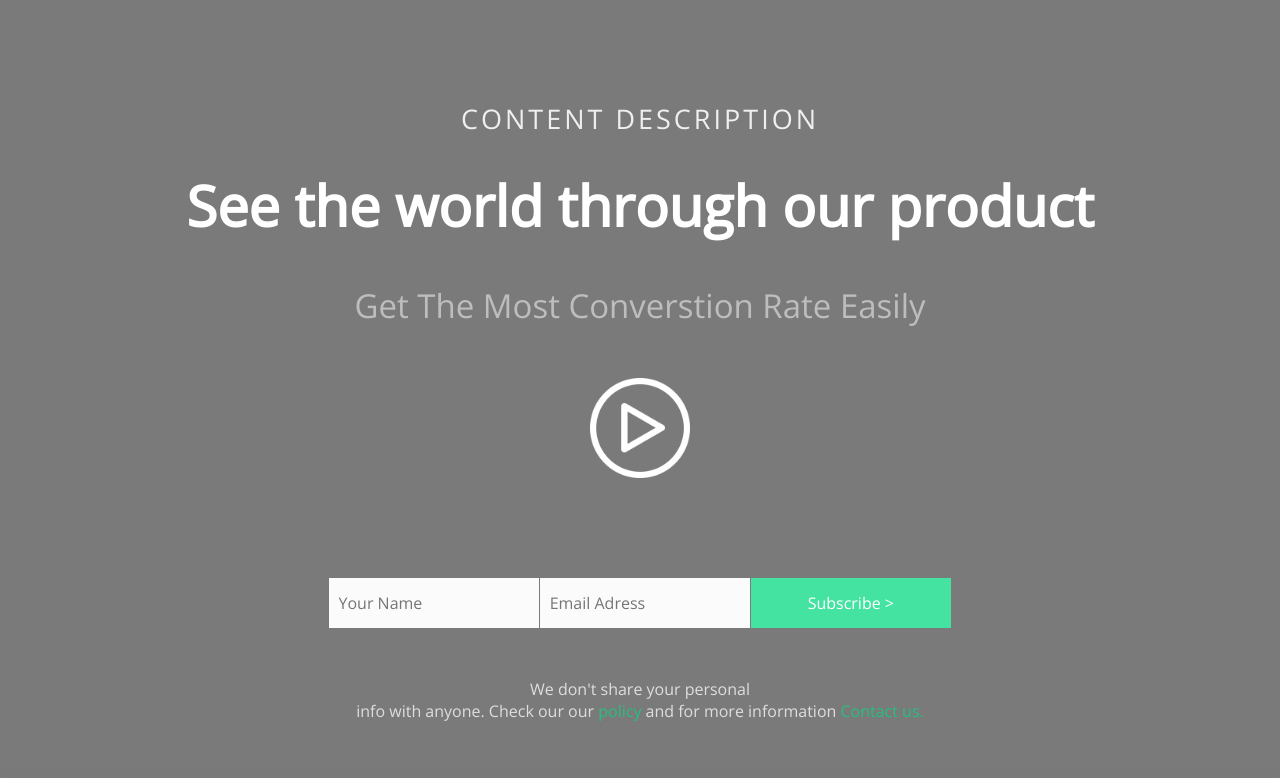
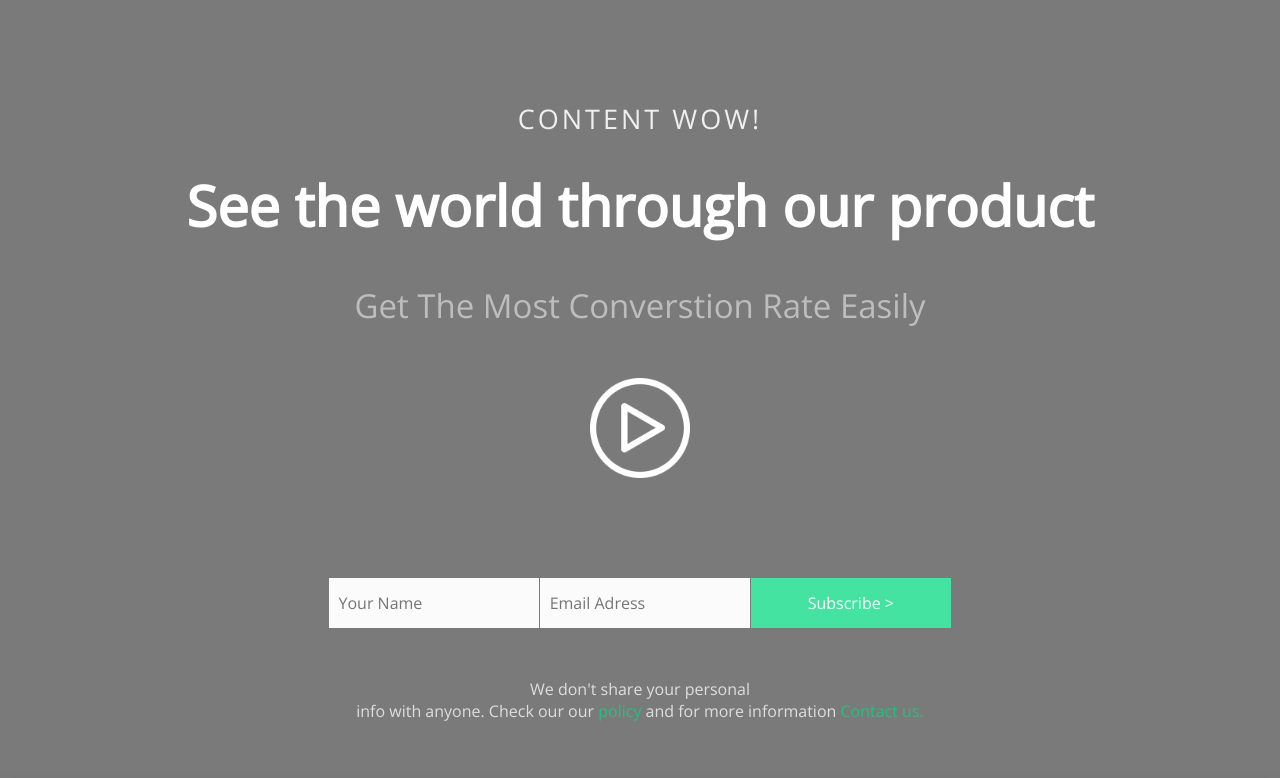
Before and after one commit to Inferno1489/vs1test, a plain HTML site: page index.html in a window 1280 px wide. Shown: the top 778 px of the page. Drawn offline with nearby package versions, Linux system fonts and the light colour scheme.

Commit message:
Update index.html

```diff
--- a/index.html
+++ b/index.html
@@ -9,7 +9,7 @@
 <body>
 	<div class="main-div">
 		<div class="title1">
-			<h2>CONTENT DESCRIPTION</h2>
+			<h2>CONTENT WOW!</h2>
 		</div>
 		<div class="title2">
 			<h1>See the world through our product</h1>
```
